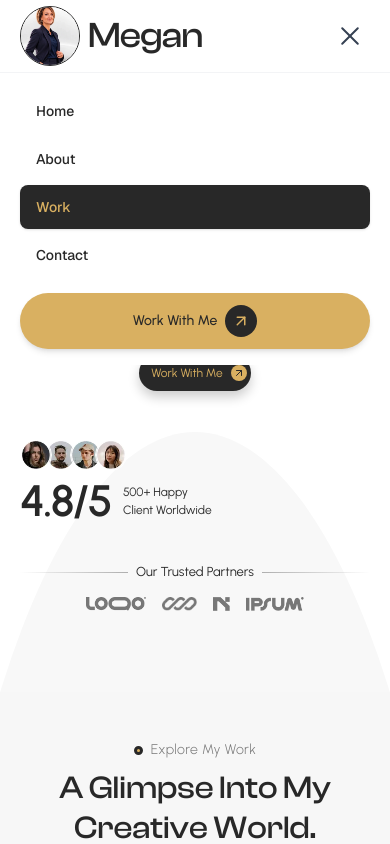
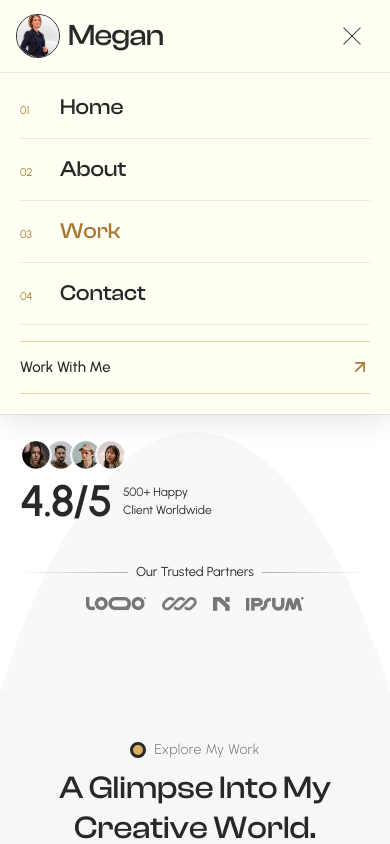
Before and after one commit to BemBexLab/megan-manicom, a Next.js app: page /work in a window 390 px wide. Both pictures are taken after a click on the button 350 px from the left and 36 px from the top of the page. Shown: the top 844 px of the page. Built offline with nearby package versions, Linux system fonts and the light colour scheme.

Commit message:
Updated: rounded decorative span patch and responsive mode header patch

```diff
--- a/components/AboutMe.tsx
+++ b/components/AboutMe.tsx
@@ -193,7 +193,7 @@ export default function AboutSection() {
             <div className="flex items-center gap-1.5">
               <span
                 aria-hidden="true"
-                className="h-[9px] w-[9px] rounded-full border-3 border-[#282828] bg-[#D9B061] min-[850px]:h-[0.95cqw] min-[850px]:w-[0.95cqw]"
+                className="h-4 w-4 rounded-full border-3 border-[#282828] bg-[#D9B061]"
               />
               <span className="urbanist text-[16] text-[#777777] urbanist">
                 About Me
--- a/components/AboutMe2.tsx
+++ b/components/AboutMe2.tsx
@@ -118,7 +118,7 @@ export default function AboutMe2() {
           <div className="flex items-center gap-2">
             <span
               aria-hidden="true"
-              className="h-[9px] w-[9px] shrink-0 rounded-full border-3 border-[#282828] bg-[#D9B061] min-[850px]:h-[0.95cqw] min-[850px]:w-[0.95cqw]"
+              className="h-4 w-4 rounded-full border-3 border-[#282828] bg-[#D9B061]"
             />
             <span className="urbanist text-[12px] leading-[1.4] text-[#777777] lg:text-[clamp(12px,1.17cqw,16px)]">
               About Me
--- a/components/ContactUs.tsx
+++ b/components/ContactUs.tsx
@@ -188,7 +188,7 @@ export default function ContactUs() {
           <div className="flex items-center gap-2">
             <span
               aria-hidden="true"
-              className="h-[9px] w-[9px] rounded-full border-3 border-[#282828] bg-[#D9B061] min-[850px]:h-[0.95cqw] min-[850px]:w-[0.95cqw]"
+              className="h-4 w-4 rounded-full border-3 border-[#282828] bg-[#D9B061]"
             />
             <span className="urbanist text-[16px] text-[#777777]">
               Contact Us
--- a/components/ExploreMyWork.tsx
+++ b/components/ExploreMyWork.tsx
@@ -131,7 +131,7 @@ export default function ExploreMyWork() {
           <div className="flex items-center gap-2">
             <span
               aria-hidden="true"
-              className="h-[9px] w-[9px] rounded-full border-3 border-[#282828] bg-[#D9B061] min-[850px]:h-[0.95cqw] min-[850px]:w-[0.95cqw]"
+              className="h-4 w-4 rounded-full border-3 border-[#282828] bg-[#D9B061]"
             />
             <span className="urbanist text-sm font-light tracking-wide text-[#777777] sm:text-base lg:text-[clamp(14px,1.16cqw,17px)] lg:font-normal lg:tracking-normal">
               Explore My Work
--- a/components/FAQs.tsx
+++ b/components/FAQs.tsx
@@ -87,7 +87,7 @@ export default function FAQs({
           <div className="flex items-center gap-2">
             <span
               aria-hidden="true"
-              className="h-[9px] w-[9px] rounded-full border-3 border-[#282828] bg-[#D9B061] min-[850px]:h-[0.95cqw] min-[850px]:w-[0.95cqw]"
+              className="h-4 w-4 rounded-full border-3 border-[#282828] bg-[#D9B061]"
             />
             <span className="urbanist text-[16px] text-[#777777]">
               {eyebrowText}
--- a/components/Header.tsx
+++ b/components/Header.tsx
@@ -17,13 +17,13 @@ export default function Header() {
   const [isMenuOpen, setIsMenuOpen] = useState(false);
 
   return (
-    <header className="fixed rounded-b-4xl inset-x-0 top-0 z-50">
-      <div className="relative mx-auto flex h-[72px] w-full max-w-[1500px] items-center justify-between px-5 md:h-[90px] md:px-[5%]">
+    <header className="fixed inset-x-0 top-0 z-50 border-b border-[#282828]/10 bg-[#FFFFF3]/95 shadow-[0_5px_20px_rgba(40,40,40,0.04)] backdrop-blur-md md:rounded-b-4xl md:border-0 md:bg-transparent md:shadow-none md:backdrop-blur-none">
+      <div className="relative mx-auto flex h-[72px] w-full max-w-[1500px] items-center justify-between px-4 sm:px-5 md:h-[90px] md:px-[5%]">
         <Link
           href="/"
           className="flex shrink-0 items-center gap-2 transition-opacity hover:opacity-80 focus-visible:rounded-md focus-visible:outline-2 focus-visible:outline-offset-4 focus-visible:outline-[#282828]"
         >
-          <span className="relative h-[60px] w-[60px] overflow-hidden rounded-full border border-[#282828]">
+          <span className="relative h-11 w-11 overflow-hidden rounded-full border border-[#282828] md:h-[60px] md:w-[60px]">
             <Image
               src="/3d10acc26a868a5485f246941722d40e2d5993dc.webp"
               alt="Megan"
@@ -32,7 +32,7 @@ export default function Header() {
               sizes="60px"
             />
           </span>
-          <span className="clash-display text-[36px] font-medium leading-none tracking-tight text-[#282828]">
+          <span className="clash-display text-[30px] font-medium leading-none tracking-tight text-[#282828] md:text-[36px]">
             Megan
           </span>
         </Link>
@@ -54,24 +54,19 @@ export default function Header() {
         <button
           type="button"
           onClick={() => setIsMenuOpen(!isMenuOpen)}
-          className="flex flex-col items-center justify-center gap-1.5 rounded-lg p-2 text-gray-700 transition-colors hover:bg-gray-100 focus-visible:outline-2 focus-visible:outline-offset-2 focus-visible:outline-[#282828] md:hidden"
-          aria-label="Toggle menu"
+          className="grid h-11 w-11 place-content-center gap-[6px] text-[#282828] focus-visible:outline-2 focus-visible:outline-offset-2 focus-visible:outline-[#282828] md:hidden"
+          aria-label={isMenuOpen ? "Close menu" : "Open menu"}
           aria-expanded={isMenuOpen}
           aria-controls="mobile-navigation"
         >
           <span
-            className={`block h-[2px] w-6 rounded-full bg-gray-700 transition-all duration-300 ${
-              isMenuOpen ? "translate-y-2 rotate-45" : ""
+            className={`block h-px w-6 bg-[#282828] transition-transform duration-300 ${
+              isMenuOpen ? "translate-y-[3.5px] rotate-45" : ""
             }`}
           />
           <span
-            className={`block h-[2px] w-6 rounded-full bg-gray-700 transition-all duration-300 ${
-              isMenuOpen ? "opacity-0" : ""
-            }`}
-          />
-          <span
-            className={`block h-[2px] w-6 rounded-full bg-gray-700 transition-all duration-300 ${
-              isMenuOpen ? "-translate-y-2 -rotate-45" : ""
+            className={`block h-px w-6 bg-[#282828] transition-transform duration-300 ${
+              isMenuOpen ? "-translate-y-[3.5px] -rotate-45" : ""
             }`}
           />
         </button>
@@ -79,7 +74,7 @@ export default function Header() {
 
       {isMenuOpen && (
         <Suspense fallback={<MobileMenuFallback />}>
-          <MobileMenu />
+          <MobileMenu onNavigate={() => setIsMenuOpen(false)} />
         </Suspense>
       )}
     </header>
@@ -141,33 +136,41 @@ function MobileMenuFallback() {
   return (
     <div
       id="mobile-navigation"
-      className="border-t border-gray-100 bg-white px-5 py-4 md:hidden"
+      className="border-t border-[#282828]/10 bg-[#FFFFF3] px-5 pt-1 pb-5 shadow-[0_14px_22px_rgba(40,40,40,0.06)] md:hidden"
     >
-      <nav aria-label="Mobile navigation" className="flex flex-col gap-1">
-        {navLinks.map((link) => (
+      <nav aria-label="Mobile navigation">
+        {navLinks.map((link, index) => (
           <Link
             key={link.name}
             href={link.href}
-            className="rounded-lg px-4 py-3 text-sm font-medium text-[#282828] transition-colors hover:bg-[#D9B061]/20 focus-visible:outline-2 focus-visible:outline-offset-1 focus-visible:outline-[#282828]"
+            className="flex items-baseline gap-4 border-b border-[#282828]/10 py-3.5 focus-visible:outline-2 focus-visible:outline-offset-1 focus-visible:outline-[#282828]"
           >
-            {link.name}
+            <span className="urbanist w-6 text-[11px] tabular-nums text-[#A87932]">0{index + 1}</span>
+            <span className="clash-display text-[22px] font-medium text-[#282828]">{link.name}</span>
           </Link>
         ))}
+        <Link
+          href="mailto:info@meganmanicom.com"
+          className="urbanist mt-4 flex items-center justify-between border-y border-[#D9B061]/60 py-3.5 text-[15px] font-medium text-[#282828] focus-visible:outline-2 focus-visible:outline-offset-2 focus-visible:outline-[#282828]"
+        >
+          Work With Me
+          <FiArrowUpRight aria-hidden="true" size={20} className="text-[#A87932]" />
+        </Link>
       </nav>
     </div>
   );
 }
 
-function MobileMenu() {
+function MobileMenu({ onNavigate }: { onNavigate: () => void }) {
   const pathname = usePathname();
 
   return (
     <div
       id="mobile-navigation"
-      className="border-t border-gray-100 bg-white px-5 py-4 md:hidden"
+      className="border-t border-[#282828]/10 bg-[#FFFFF3] px-5 pt-1 pb-5 shadow-[0_14px_22px_rgba(40,40,40,0.06)] md:hidden"
     >
-      <nav aria-label="Mobile navigation" className="flex flex-col gap-1">
-        {navLinks.map((link) =>
+      <nav aria-label="Mobile navigation">
+        {navLinks.map((link, index) =>
           (() => {
             const isActive =
               pathname === link.href ||
@@ -178,25 +181,26 @@ function MobileMenu() {
                 key={link.name}
                 href={link.href}
                 aria-current={isActive ? "page" : undefined}
-                className={`rounded-lg px-4 py-3 text-sm font-medium transition-colors focus-visible:outline-2 focus-visible:outline-offset-1 focus-visible:outline-[#282828] ${
+                className={`flex items-baseline gap-4 border-b border-[#282828]/10 py-3.5 focus-visible:outline-2 focus-visible:outline-offset-1 focus-visible:outline-[#282828] ${
                   isActive
-                    ? "bg-[#282828] text-[#D9B061] shadow-sm hover:bg-[#1E1E1E]"
-                    : "text-[#282828] hover:bg-[#D9B061]/20"
+                    ? "text-[#A87932]"
+                    : "text-[#282828]"
                 }`}
+                onClick={onNavigate}
               >
-                {link.name}
+                <span className="urbanist w-6 text-[11px] tabular-nums text-[#A87932]">0{index + 1}</span>
+                <span className="clash-display text-[22px] font-medium">{link.name}</span>
               </Link>
             );
           })(),
         )}
         <Link
           href="mailto:info@meganmanicom.com"
-          className="urbanist mt-3 flex items-center justify-center gap-2 rounded-full bg-[#D9B061] px-6 py-3 text-sm font-medium text-[#282828] shadow-md transition-all duration-200 hover:bg-accent-hover hover:shadow-lg focus-visible:outline-2 focus-visible:outline-offset-4 focus-visible:outline-[#282828] "
+          className="urbanist mt-4 flex items-center justify-between border-y border-[#D9B061]/60 py-3.5 text-[15px] font-medium text-[#282828] focus-visible:outline-2 focus-visible:outline-offset-2 focus-visible:outline-[#282828]"
+          onClick={onNavigate}
         >
           Work With Me
-          <span className="flex h-8 w-8 items-center justify-center rounded-full bg-[#282828] text-[#D9B061]">
-            <FiArrowUpRight aria-hidden="true" size={18} />
-          </span>
+          <FiArrowUpRight aria-hidden="true" size={20} className="text-[#A87932]" />
         </Link>
       </nav>
     </div>
--- a/components/MyCreativeProcess.tsx
+++ b/components/MyCreativeProcess.tsx
@@ -177,7 +177,7 @@ export default function MyCreativeProcess({
           <div className="flex items-center justify-center gap-2">
             <span
               aria-hidden="true"
-              className="h-[9px] w-[9px] rounded-full border-3 border-[#282828] bg-[#D9B061] min-[850px]:h-[0.95cqw] min-[850px]:w-[0.95cqw]"
+              className="h-4 w-4 rounded-full border-3 border-[#282828] bg-[#D9B061]"
             />
             <span className="urbanist text-sm font-light tracking-wide text-[#777777] sm:text-base lg:text-[clamp(14px,1.16cqw,17px)] lg:font-normal lg:tracking-normal">
               {eyebrowText}
--- a/components/MyCreativeValues.tsx
+++ b/components/MyCreativeValues.tsx
@@ -84,7 +84,7 @@ export default function MyCreativeValues() {
           <div className="flex items-center gap-2">
             <span
               aria-hidden="true"
-              className="h-[9px] w-[9px] rounded-full border-3 border-[#282828] bg-[#D9B061] min-[850px]:h-[0.95cqw] min-[850px]:w-[0.95cqw]"
+              className="h-4 w-4 rounded-full border-3 border-[#282828] bg-[#D9B061]"
             />
             <span className="urbanist text-[16px] text-[#777777]">
               My Creative Values
--- a/components/MyServices.tsx
+++ b/components/MyServices.tsx
@@ -126,7 +126,7 @@ export default function ServicesSection() {
             <div className="flex items-center gap-2.5">
               <span
                 aria-hidden="true"
-                className="h-[9px] w-[9px] rounded-full border-3 border-[#282828] bg-[#D9B061] min-[850px]:h-[0.95cqw] min-[850px]:w-[0.95cqw]"
+                className="h-4 w-4 rounded-full border-3 border-[#282828] bg-[#D9B061]"
               />
               <span className="urbanist text-sm leading-[1.5] text-[#777777] lg:text-[clamp(12px,1.13cqw,16px)]">
                 My Services
--- a/components/OurPortfolio.tsx
+++ b/components/OurPortfolio.tsx
@@ -156,7 +156,7 @@ export default function OurPortfolio() {
           <div className="flex items-center justify-center gap-2">
             <span
               aria-hidden="true"
-              className="h-[9px] w-[9px] rounded-full border-3 border-[#282828] bg-[#D9B061] min-[850px]:h-[0.95cqw] min-[850px]:w-[0.95cqw]"
+              className="h-4 w-4 rounded-full border-3 border-[#282828] bg-[#D9B061]"
             />
             <span className="urbanist text-[16px] font-light text-[#777777]">
               Portfolio
```
